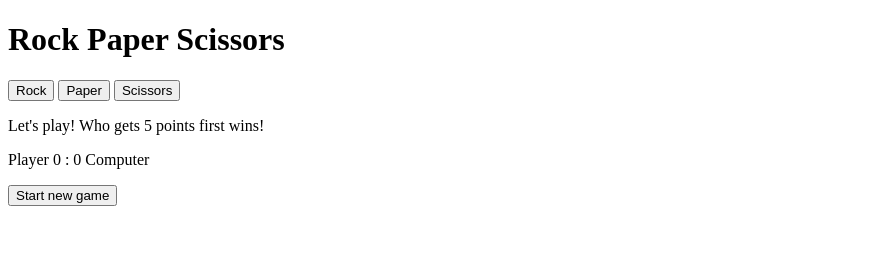
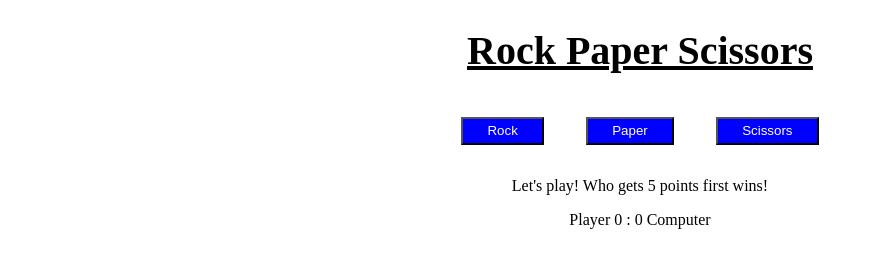
Before and after one commit to Aleafan/rock-paper-scissors, a plain HTML site: page index.html in a window 1280 px wide. Shown: the whole page, without its empty margins (0-874 px from the left). Drawn offline with Linux system fonts and the light colour scheme; the site is published under a folder, as on GitHub Pages, so addresses that start at the root find nothing.

Commit message:
Correct paths to CSS and JS files (delete /)

```diff
--- a/index.html
+++ b/index.html
@@ -3,7 +3,7 @@
   <head>
     <title>Rock Paper Scissors</title>
     <meta charset="UTF-8"/>
-    <link href="/styles/style.css" rel="stylesheet">
+    <link href="styles/style.css" rel="stylesheet">
   </head>
   <body>
     <header>
@@ -21,5 +21,5 @@
       </div>
     </main>
   </body>
-  <script src="/scripts/script.js"></script>
+  <script src="scripts/script.js"></script>
 </html>
```
